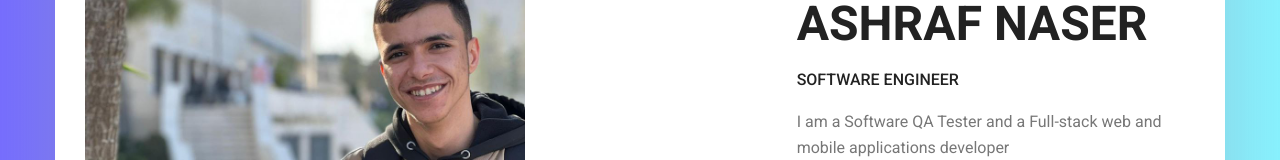
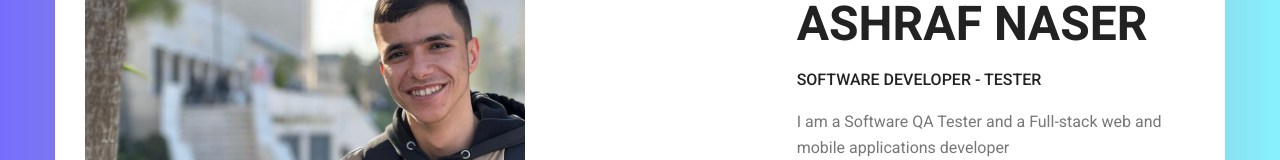
Before and after one commit to MohammadNasser-CS/2024Portfolio, a plain HTML site: page index.html in a window 1280 px wide. Shown: the part 376-536 px from the top of the page. Drawn offline with Linux system fonts and the light colour scheme; files that its build step writes are made by us from their sources.

```diff
--- a/index.html
+++ b/index.html
@@ -65,7 +65,7 @@
 							<div class="personal_text">
 								<h6>Hello Everybody, i am</h6>
 								<h3>Mohammad Ashraf Naser</h3>
-								<h4>Software Engineer</h4>
+								<h4>Software Developer - Tester</h4>
 								<p>I am a Software QA Tester and a Full-stack web and mobile applications
 									developer</p>
 								<ul class="list basic_info">
```
